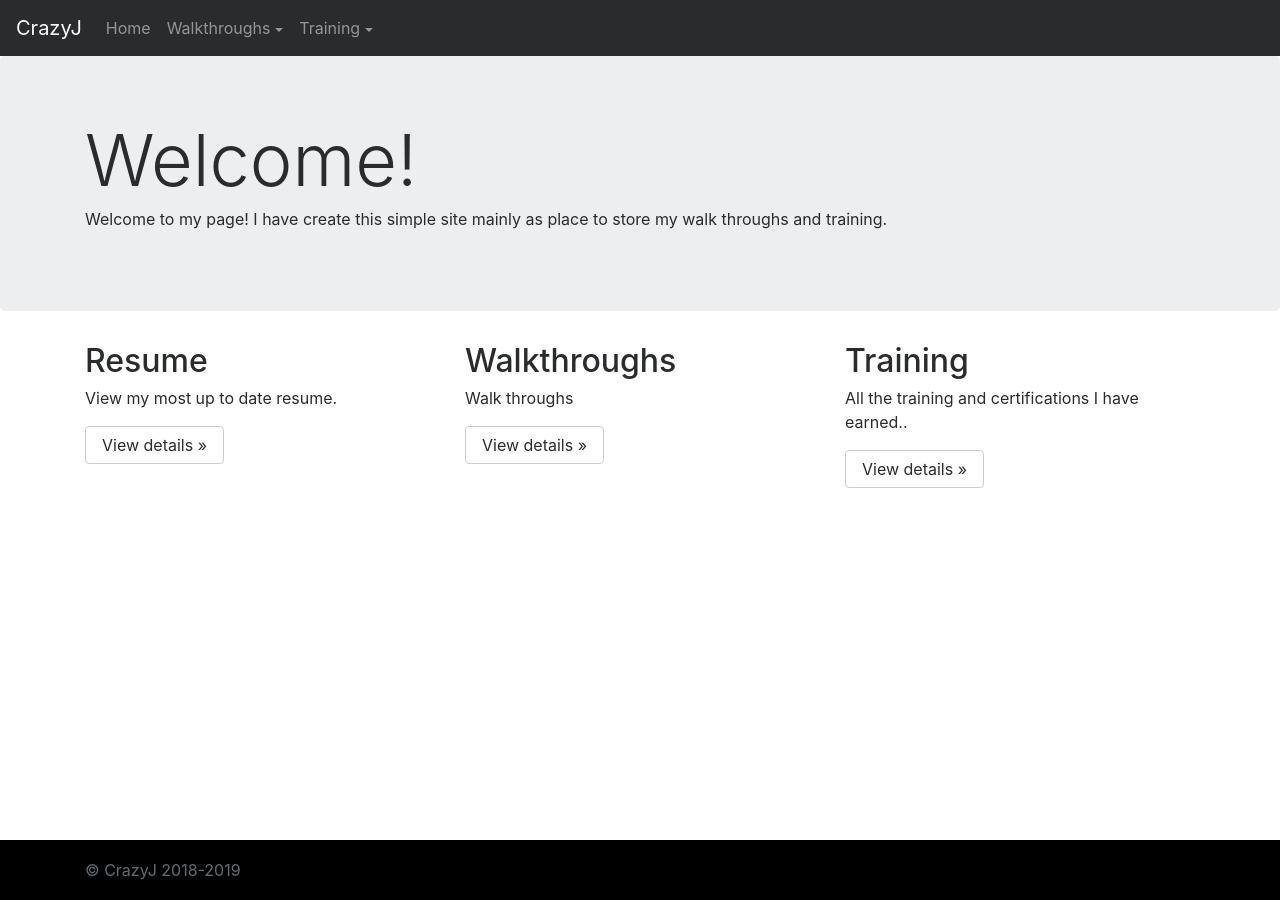
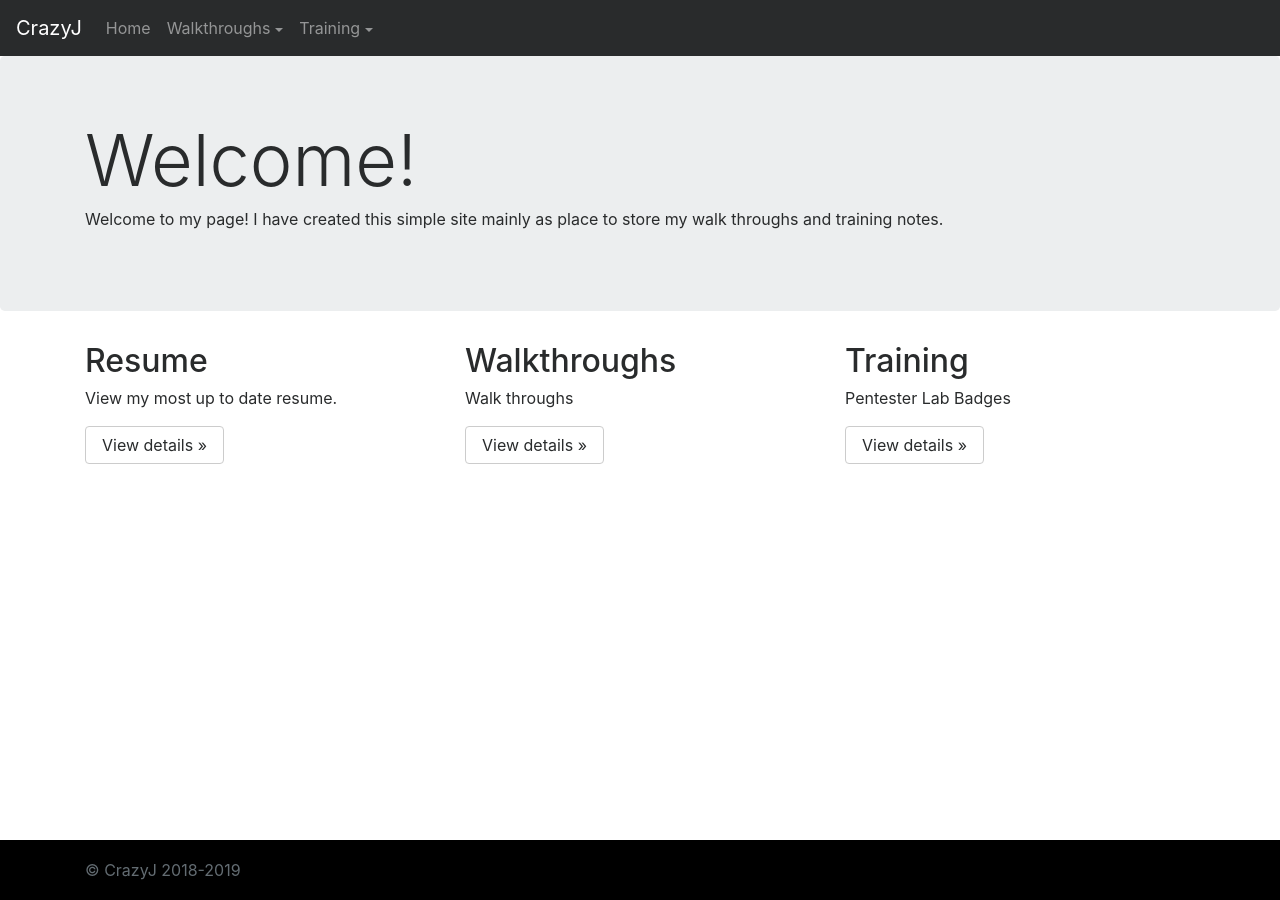
Before and after one commit to CrazyJ-Rod/CrazyJ-Rod.github.io, a Jekyll site: the page built from index.html, in a window 1280 px wide. Built offline with Jekyll 4.4.1, drawn with Linux system fonts in a browser that asks for light colours; nearby versions of some CDN libraries.

Commit message:
Update index.html

```diff
--- a/index.html
+++ b/index.html
@@ -8,7 +8,7 @@ title: CrazyJ &bull; Dev and Security
 <div class="jumbotron">
       <div class="container">
         <h1 class="display-3">Welcome!</h1>
-        <p>Welcome to my page! I have create this simple site mainly as place to store my walk throughs and training. </p>
+        <p>Welcome to my page! I have created this simple site mainly as place to store my walk throughs and training notes. </p>
       </div>
     </div>
 
@@ -26,7 +26,7 @@ title: CrazyJ &bull; Dev and Security
        </div>
         <div class="col-md-4">
           <h2>Training</h2>
-          <p>All the training and certifications I have earned..</p>
+          <p>Pentester Lab Badges</p>
           <p><a class="btn btn-secondary" href="/training.html" role="button">View details &raquo;</a></p>
         </div>
 </div>
```
